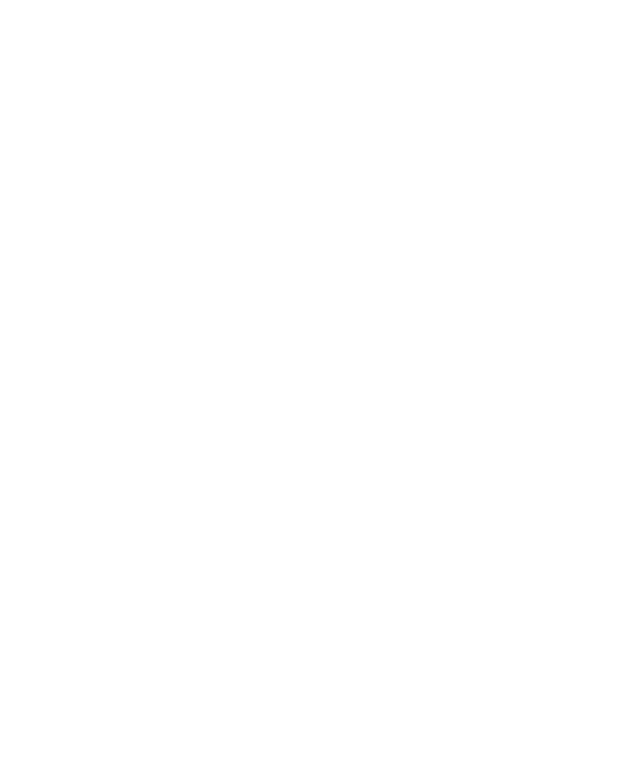
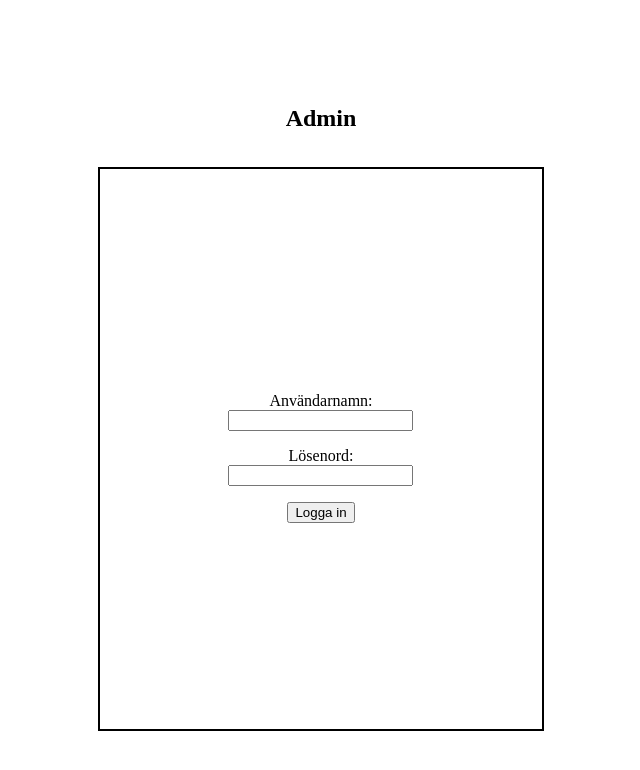
Before and after one commit to itsHampus/agil-projektledning-grupp1, a plain HTML site: page login.html in a window 1280 px wide. Shown: the whole page, without its empty margins (319-959 px from the left). Drawn offline with Linux system fonts and the light colour scheme.

Commit message:
html för login-sidan

```diff
--- a/login.html
+++ b/login.html
@@ -4,7 +4,21 @@
     <meta charset="UTF-8" />
     <meta http-equiv="X-UA-Compatible" content="IE=edge" />
     <meta name="viewport" content="width=device-width, initial-scale=1.0" />
-    <title>Login</title>
+    <title>Login-sida</title>
+    <link rel="stylesheet" type="text/css" href="style.css" />
   </head>
-  <body></body>
+
+  <body id="login-body">
+    <h2>Admin</h2>
+
+    <form id="login-form" action="./index.html" method="post">
+      <label for="username"> Användarnamn:</label>
+      <input type="text" id="username" name="username" required />
+
+      <label for="password">Lösenord:</label>
+      <input type="password" id="password" name="password" required />
+
+      <button onclick="window.location.href='index.html'">Logga in</button>
+    </form>
+  </body>
 </html>
--- a/style.css
+++ b/style.css
@@ -49,3 +49,25 @@ form {
 /* p {
     text-align: left;
 } */
+
+/* CSS för login-sidan */
+#login-body {
+  display: flex;
+  justify-content: center;
+  flex-direction: column;
+  align-items: center;
+  height: 100vh;
+}
+
+#login-form {
+  display: flex;
+  margin-top: 1rem;
+  height: 70%;
+  width: 35%;
+  border: 2px solid black;
+}
+
+#login-body label,
+button {
+  margin-top: 1rem;
+}
```
Lines whose indentation alone changed are shown as unchanged.
